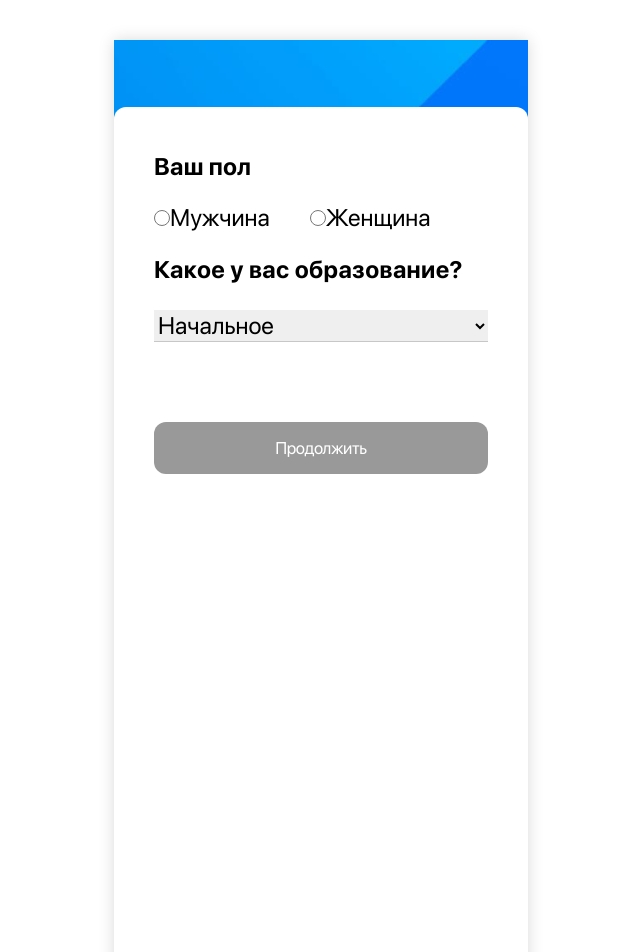
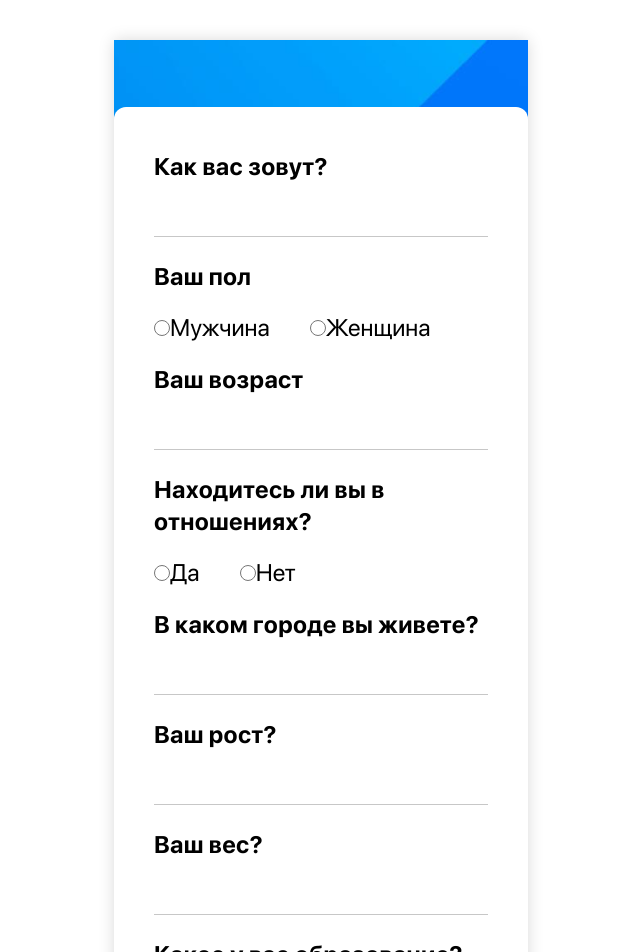
Before and after one commit to rakulagin/questionnaire, a React (Create React App) app: page /register in a window 1280 px wide. Shown: the top 952 px of the page, without its empty margins (319-959 px from the left). Built offline with nearby package versions, Linux system fonts and the light colour scheme.

Commit message:
почистил код

```diff
--- a/src/components/Registration/Registration.jsx
+++ b/src/components/Registration/Registration.jsx
@@ -26,25 +26,25 @@ const Registration = () => {
         <div className="mockup mockup__wrapper">
             <form onSubmit={handleSubmit(onSubmit)}>
 
-                {/*<div className="input__block">*/}
-                {/*    <label className="input__question">Как вас зовут?</label>*/}
-                {/*    <input*/}
-                {/*        className="input__field input__answer"*/}
-                {/*        type="text"*/}
-                {/*        {...register("name", {*/}
-                {/*            required: "Обязательное поле",*/}
-                {/*            minLength: {*/}
-                {/*                value: 2,*/}
-                {/*                message: "Минимальная длина символов - 2"*/}
-                {/*            },*/}
-                {/*            pattern: {*/}
-                {/*                value: /^([А-Я]?)?([а-я]{0,14})?$/ig,*/}
-                {/*                message: "Допускаются только русские буквы"*/}
-                {/*            }*/}
-                {/*        })}*/}
-                {/*    />*/}
-                {/*    {errors.name && <p>{errors.name.message}</p>}*/}
-                {/*</div>*/}
+                <div className="input__block">
+                    <label className="input__question">Как вас зовут?</label>
+                    <input
+                        className="input__field input__answer"
+                        type="text"
+                        {...register("name", {
+                            required: "Обязательное поле",
+                            minLength: {
+                                value: 2,
+                                message: "Минимальная длина символов - 2"
+                            },
+                            pattern: {
+                                value: /^([А-Я]?)?([а-я]{0,14})?$/ig,
+                                message: "Допускаются только русские буквы"
+                            }
+                        })}
+                    />
+                    {errors.name && <p>{errors.name.message}</p>}
+                </div>
 
                 <div className="input__block">
                     <h2 className="input__question">Ваш пол</h2>
@@ -69,99 +69,99 @@ const Registration = () => {
                     {errors.gender && <p>Обязательное поле</p>}
                 </div>
 
-                {/*<div className="input__block">*/}
-                {/*    <label className="input__question">Ваш возраст</label>*/}
-                {/*    <input*/}
-                {/*        className="input__field input__answer"*/}
-                {/*           type="number"*/}
-                {/*           {...register("year", {*/}
-                {/*               required: "Обязательное поле",*/}
-                {/*               min: {*/}
-                {/*                   value: 18,*/}
-                {/*                   message: "Вы должны быть старше 18 лет"*/}
-                {/*               },*/}
-                {/*               max: {*/}
-                {/*                   value: 80,*/}
-                {/*                   message: "Вы слишком стары для знакомств"*/}
-                {/*               }*/}
-                {/*           })}/>*/}
-                {/*    {errors.year && <p>{errors.year.message}</p>}*/}
-                {/*</div>*/}
+                <div className="input__block">
+                    <label className="input__question">Ваш возраст</label>
+                    <input
+                        className="input__field input__answer"
+                           type="number"
+                           {...register("year", {
+                               required: "Обязательное поле",
+                               min: {
+                                   value: 18,
+                                   message: "Вы должны быть старше 18 лет"
+                               },
+                               max: {
+                                   value: 80,
+                                   message: "Вы слишком стары для знакомств"
+                               }
+                           })}/>
+                    {errors.year && <p>{errors.year.message}</p>}
+                </div>
 
-                {/*<div className="input__block">*/}
-                {/*    <h2 className="input__question">Находитесь ли вы в отношениях?</h2>*/}
-                {/*    <label className="input__radio">*/}
-                {/*        <input className="input__radio"*/}
-                {/*               type="radio"*/}
-                {/*               value="yes"*/}
-                {/*               {...register("relationship", {required: true})}/>*/}
-                {/*        <span className="input__answer">Да</span>*/}
-                {/*    </label>*/}
-                {/*    <label className="input__radio">*/}
-                {/*        <input className="input__radio"*/}
-                {/*               type="radio"*/}
-                {/*               value="no"*/}
-                {/*               {...register("relationship", {required: true})}/>*/}
-                {/*        <span className="input__answer">Нет</span>*/}
-                {/*    </label>*/}
-                {/*    {errors.relationship && <p>Обязательное поле</p>}*/}
-                {/*</div>*/}
+                <div className="input__block">
+                    <h2 className="input__question">Находитесь ли вы в отношениях?</h2>
+                    <label className="input__radio">
+                        <input className="input__radio"
+                               type="radio"
+                               value="yes"
+                               {...register("relationship", {required: true})}/>
+                        <span className="input__answer">Да</span>
+                    </label>
+                    <label className="input__radio">
+                        <input className="input__radio"
+                               type="radio"
+                               value="no"
+                               {...register("relationship", {required: true})}/>
+                        <span className="input__answer">Нет</span>
+                    </label>
+                    {errors.relationship && <p>Обязательное поле</p>}
+                </div>
 
-                {/*<div className="input__block">*/}
-                {/*    <label className="input__question">В каком городе вы живете?</label>*/}
-                {/*    <input*/}
-                {/*        className="input__field input__answer"*/}
-                {/*        type="text"*/}
-                {/*        {...register("city", {*/}
-                {/*            required: "Обязательное поле",*/}
-                {/*            pattern: {*/}
-                {/*                value: /^([А-Я]?)?([а-я]{0,14})?$/ig,*/}
-                {/*                message: "Допускаются только русские буквы"*/}
-                {/*            }*/}
-                {/*        })}*/}
-                {/*    />*/}
-                {/*    {errors.city && <p>{errors.city.message}</p>}*/}
-                {/*</div>*/}
+                <div className="input__block">
+                    <label className="input__question">В каком городе вы живете?</label>
+                    <input
+                        className="input__field input__answer"
+                        type="text"
+                        {...register("city", {
+                            required: "Обязательное поле",
+                            pattern: {
+                                value: /^([А-Я]?)?([а-я]{0,14})?$/ig,
+                                message: "Допускаются только русские буквы"
+                            }
+                        })}
+                    />
+                    {errors.city && <p>{errors.city.message}</p>}
+                </div>
 
-                {/*<div className="input__block">*/}
-                {/*    <label className="input__question">Ваш рост?</label>*/}
-                {/*    <input*/}
-                {/*        className="input__field input__answer"*/}
-                {/*        type="number"*/}
-                {/*        {...register("height", {*/}
-                {/*            required: "Обязательное поле",*/}
-                {/*            min: {*/}
-                {/*                value: 100,*/}
-                {/*                message: "Недопустимо маленькое значение"*/}
-                {/*            },*/}
-                {/*            max: {*/}
-                {/*                value: 250,*/}
-                {/*                message: "Недопустимо большое значение"*/}
-                {/*            }*/}
-                {/*        })}*/}
-                {/*    />*/}
-                {/*    {errors.height && <p>{errors.height.message}</p>}*/}
-                {/*</div>*/}
+                <div className="input__block">
+                    <label className="input__question">Ваш рост?</label>
+                    <input
+                        className="input__field input__answer"
+                        type="number"
+                        {...register("height", {
+                            required: "Обязательное поле",
+                            min: {
+                                value: 100,
+                                message: "Недопустимо маленькое значение"
+                            },
+                            max: {
+                                value: 250,
+                                message: "Недопустимо большое значение"
+                            }
+                        })}
+                    />
+                    {errors.height && <p>{errors.height.message}</p>}
+                </div>
 
-                {/*<div className="input__block">*/}
-                {/*    <label className="input__question">Ваш вес?</label>*/}
-                {/*    <input*/}
-                {/*        className="input__field input__answer"*/}
-                {/*        type="number"*/}
-                {/*        {...register("weight", {*/}
-                {/*            required: "Обязательное поле",*/}
-                {/*            min: {*/}
-                {/*                value: 40,*/}
-                {/*                message: "Недопустимо маленькое значение"*/}
-                {/*            },*/}
-                {/*            max: {*/}
-                {/*                value: 150,*/}
-                {/*                message: "Недопустимо большое значение"*/}
-                {/*            }*/}
-                {/*        })}*/}
-                {/*    />*/}
-                {/*    {errors.weight && <p>{errors.weight.message}</p>}*/}
-                {/*</div>*/}
+                <div className="input__block">
+                    <label className="input__question">Ваш вес?</label>
+                    <input
+                        className="input__field input__answer"
+                        type="number"
+                        {...register("weight", {
+                            required: "Обязательное поле",
+                            min: {
+                                value: 40,
+                                message: "Недопустимо маленькое значение"
+                            },
+                            max: {
+                                value: 150,
+                                message: "Недопустимо большое значение"
+                            }
+                        })}
+                    />
+                    {errors.weight && <p>{errors.weight.message}</p>}
+                </div>
 
                 <div className="input__block">
                     <h2 className="input__question">Какое у вас образование?</h2>
```
Also changed, not shown: src/components/Badge/Badge.jsx (deleted, +0 -14 lines), src/components/Badge/Badge.module.css (deleted, +0 -16 lines), src/components/Badge/Badge.module.scss (deleted, +0 -14 lines), src/components/Badge/Bages.jsx (deleted, +0 -27 lines), src/components/Table/Tables.jsx (+31 -75 lines), 2 other files (tests, documents, lock files or other folders).
